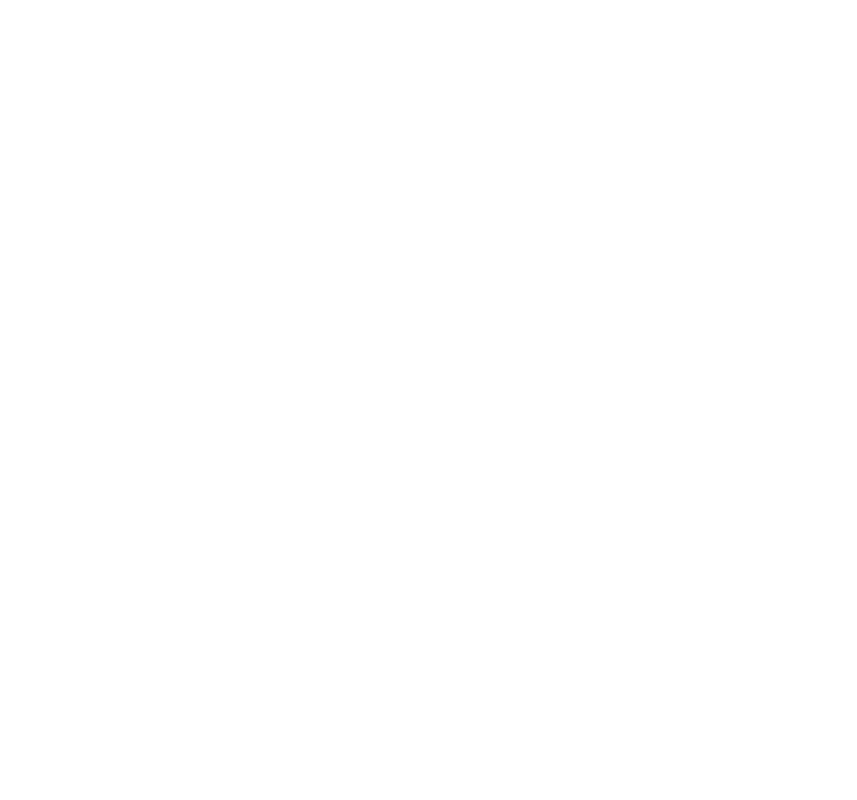
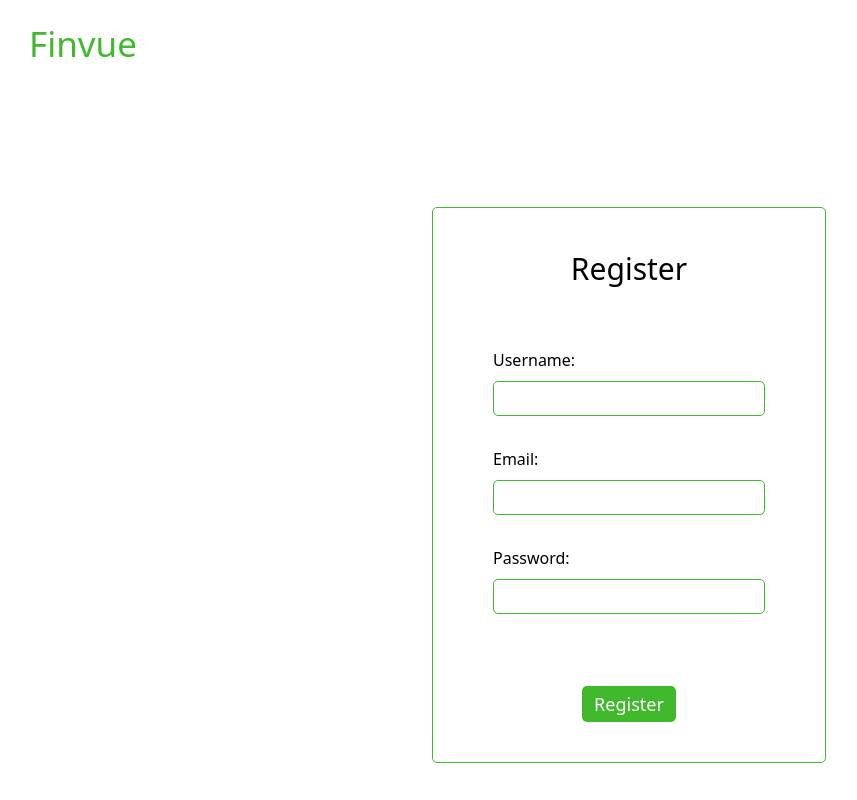
Before and after one commit to Gabrielhzt/FinVue, a React (Create React App) app in the folder client/: page /register in a window 1280 px wide. Before the commit this address had no page. Shown: the whole page, without its empty margins (11-868 px from the left). Built offline with nearby package versions, Linux system fonts and the light colour scheme.

Commit message:
Made the design of the register page

```diff
--- a/client/src/App.js
+++ b/client/src/App.js
@@ -7,6 +7,7 @@
 import Expenses from './Pages/Expenses/Expenses';
 import Members from './Pages/Members/Members';
 import Settings from './Pages/Settings/Settings';
+import Register from './Pages/Register/Register';
 
 const App = () => {
   return (
@@ -19,6 +20,7 @@
           <Route path='/members' element={<Members />} />
           <Route path='/settings' element={<Settings />} />
         </Route>
+        <Route path='/register' element={<Register />} />
       </Routes>
     </Router>
   );
--- a/client/src/Nav/Nav.css
+++ b/client/src/Nav/Nav.css
@@ -38,6 +38,10 @@
     background-color: #41B92D;
     color: #fff !important;
     border-radius: 5px;
+}
+
+a.active .setting-icon {
+    color: #fff;
 }
 
 .flex  {
--- a/client/src/Nav/Nav.js
+++ b/client/src/Nav/Nav.js
@@ -42,7 +42,7 @@
                     <h2>Gabriel Hazout</h2>
                     <p>hazout26@gmail.com</p>
                     <div className="group-btn">
-                        <NavLink to={'/settings'}><button className="btn"><FontAwesomeIcon icon={faGear} size="lg" /></button></NavLink>
+                        <NavLink to={'/settings'}><button className="btn"><FontAwesomeIcon icon={faGear} size="lg" className="setting-icon" /></button></NavLink>
                         <button className="btn"><FontAwesomeIcon icon={faArrowRightFromBracket} size="lg" /></button>
                     </div>
                 </div>
--- /dev/null
+++ b/client/src/Pages/Register/Register.css
@@ -0,0 +1,45 @@
+.Title-2 {
+    color: #41B92D;
+    font-size: 35px;
+    padding: 20px 40px;
+}
+
+.center {
+    display: flex;
+    justify-content: center;
+    margin-top: 120px;
+}
+
+.title-register {
+    margin-bottom: 60px;
+    font-size: 30px;
+}
+
+.register {
+    border: 1.5px solid #41B92D;
+    border-radius: 5px;
+    padding: 40px 60px;
+    display: flex;
+    flex-direction: column;
+    align-items: center;
+}
+
+.label {
+    margin-bottom: 20px;
+}
+
+.input {
+    border: 1.5px solid #41B92D;
+    border-radius: 5px;
+    font-size: 17px;
+    font-weight: 300;
+    padding: 5px 10px;
+    width: 250px;
+    margin: 10px 0;
+}
+
+.center-2 {
+    display: flex;
+    justify-content: center;
+    margin-top: 40px;
+}
--- /dev/null
+++ b/client/src/Pages/Register/Register.js
@@ -0,0 +1,55 @@
+import React from "react";
+import './Register.css';
+
+const Register = () => {
+    return (
+        <div>
+            <h1 className="Title-2">Finvue</h1>
+            <div className="center">
+                <div className="register">
+                    <h2 className="title-register">Register</h2>
+                    <form>
+                        <label htmlFor="username" className="label">Username:</label>
+                        <br />
+                        <input
+                            type="text"
+                            id="username"
+                            name="username"
+                            required
+                            className="input"
+                        />
+                        <br />
+                        <br />
+                        <label htmlFor="email" className="label">Email:</label>
+                        <br />
+                        <input
+                            type="email"
+                            id="email"
+                            name="email"
+                            required
+                            className="input"
+                        />
+                        <br />
+                        <br />
+                        <label htmlFor="password" className="label">Password:</label>
+                        <br />
+                        <input
+                            type="password"
+                            id="password"
+                            name="password"
+                            required
+                            className="input"
+                        />
+                        <br />
+                        <br />
+                        <div className="center-2">
+                            <button type="submit" className="btn-2">Register</button>
+                        </div>
+                    </form>
+                </div>
+            </div>
+        </div>
+    )
+}
+
+export default Register;
```
